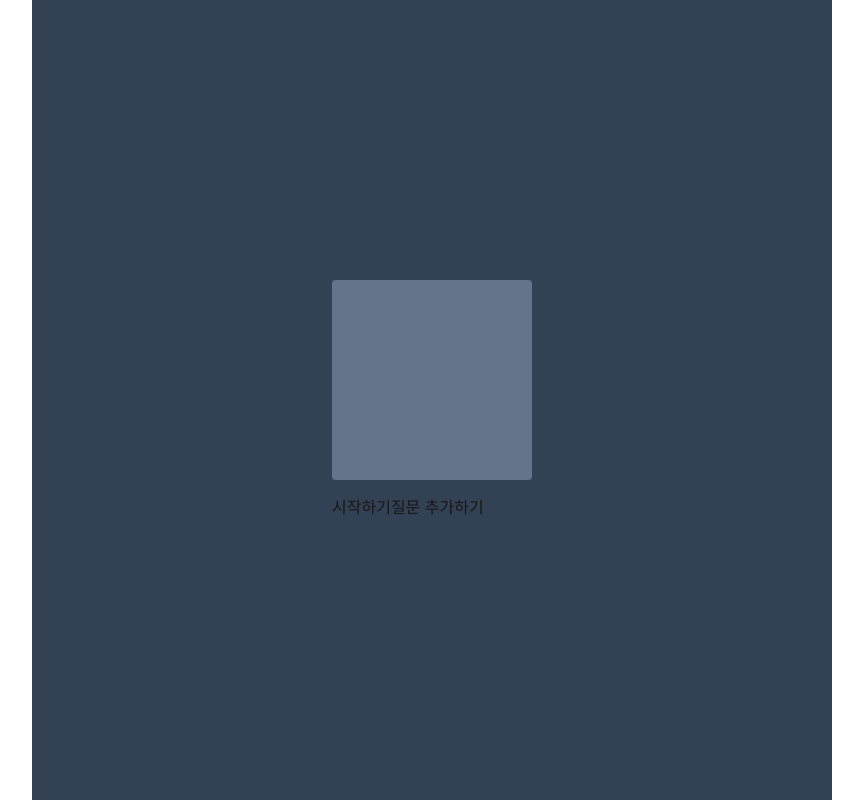
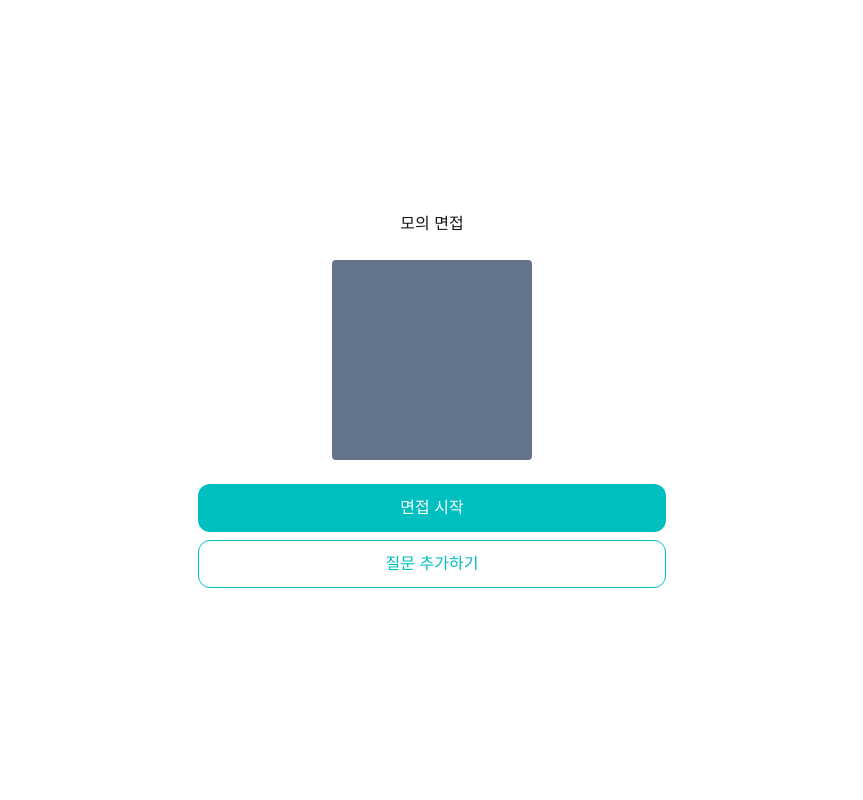
Before and after one commit to petercoco626/mock_interview, a Next.js app: page / in a window 1280 px wide. Shown: the whole page, without its empty margins (208-1071 px from the left). Built offline with nearby package versions, Linux system fonts and the light colour scheme.

Commit message:
[feat & style] 디자인 시스템 : color, button

```diff
--- a/app/(pages)/page.tsx
+++ b/app/(pages)/page.tsx
@@ -4,14 +4,15 @@ import { StartInterviewButton } from '@/components/home/start-interview-button';
 export default function Home() {
   return (
     <div className="w-full h-full flex flex-col justify-center items-center">
-      <div className="space-y-4">
+      <section className="space-y-6 w-full">
+        <h1 className="text-center">모의 면접</h1>
         {/**아이콘 */}
-        <div className="w-[200px] h-[200px] bg-slate-500 rounded" />
-        <div>
+        <div className="w-[200px] h-[200px] bg-slate-500 rounded mx-auto" />
+        <div className="space-y-2">
           <StartInterviewButton />
           <RouteQuestionPageButton />
         </div>
-      </div>
+      </section>
     </div>
   );
 }
--- a/app/layout.tsx
+++ b/app/layout.tsx
@@ -14,7 +14,7 @@ export default function RootLayout({
   return (
     <html lang="en">
       <body className="w-screen h-dvh">
-        <main className="w-full max-w-[800px] h-full p-4 box-border mx-auto bg-slate-700">
+        <main className="w-full max-w-[500px] h-full p-4 box-border mx-auto ">
           {children}
         </main>
       </body>
--- a/components/base/button.tsx
+++ b/components/base/button.tsx
@@ -1,8 +1,15 @@
+import clsx from 'clsx';
 import Link, { LinkProps } from 'next/link';
 import { ButtonHTMLAttributes, ReactNode } from 'react';
 
+type ButtonVariant = 'primary' | 'secondary';
+
+type ButtonSize = 'large' | 'middle' | 'small';
 interface BaseButtonProps {
   children: ReactNode;
+  className?: string;
+  variant?: ButtonVariant;
+  size?: ButtonSize;
 }
 
 type ButtonProps = BaseButtonProps &
@@ -15,23 +22,62 @@ type ButtonProps = BaseButtonProps &
       })
   );
 
-export function Button({ children, ...props }: ButtonProps) {
+export function Button({
+  className = '',
+  children,
+  variant = 'primary',
+  size = 'large',
+  ...props
+}: ButtonProps) {
+  const defaultButtonStyle =
+    'rounded-xl flex items-center justify-center box-border px-5 border';
+
+  const styleOnSize: Record<ButtonSize, string> = {
+    large: 'h-12 text-m_medium',
+    middle: 'h-10 text-s_medium',
+    small: 'h-8 text-xs_medium',
+  };
+
+  const styleOnVariant: Record<ButtonVariant, string> = {
+    primary: clsx(
+      'border-transparent',
+      'bg-system-green-light text-white',
+      'hover:bg-system-green hover:text-white/50',
+      'active:bg-system-green active:text-white/50',
+      'disabled:bg-system-gray disabled:text-white/50'
+    ),
+    secondary: clsx(
+      'border-system-green-light',
+      'text-system-green-light',
+      'active:bg-system-green-light/15',
+      'hover:bg-system-green-light/15',
+      'disabled:border-system-gray disabled:text-system-gray'
+    ),
+  };
+
+  const mergedClassNames = clsx(
+    className,
+    defaultButtonStyle,
+    styleOnSize[size],
+    styleOnVariant[variant]
+  );
+
   if (props.as === 'link') {
     // eslint-disable-next-line @typescript-eslint/no-unused-vars
     const { as, ...rest } = props;
 
-    return <Link {...rest}>{children}</Link>;
+    return (
+      <Link {...rest} className={mergedClassNames}>
+        {children}
+      </Link>
+    );
   }
 
   // eslint-disable-next-line @typescript-eslint/no-unused-vars
   const { as, ...rest } = props;
 
   return (
-    <button
-      type="button"
-      {...rest}
-      className="p-2 rounded flex items-center justify-center"
-    >
+    <button type="button" className={mergedClassNames} {...rest}>
       {children}
     </button>
   );
--- a/components/home/route-question-page-button.tsx
+++ b/components/home/route-question-page-button.tsx
@@ -3,7 +3,12 @@ import { Button } from '../base/button';
 
 export function RouteQuestionPageButton() {
   return (
-    <Button href={Pathname.QUESTION} as={'link'}>
+    <Button
+      href={Pathname.QUESTION}
+      as={'link'}
+      className="w-full"
+      variant="secondary"
+    >
       질문 추가하기
     </Button>
   );
--- a/components/home/start-interview-button.tsx
+++ b/components/home/start-interview-button.tsx
@@ -15,8 +15,9 @@ export function StartInterviewButton() {
           e.preventDefault();
         }
       }}
+      className="w-full"
     >
-      시작하기
+      면접 시작
     </Button>
   );
 }
--- a/package.json
+++ b/package.json
@@ -15,6 +15,7 @@
     ]
   },
   "dependencies": {
+    "clsx": "^2.1.1",
     "next": "14.2.11",
     "react": "^18",
     "react-dom": "^18"
--- a/tailwind.config.ts
+++ b/tailwind.config.ts
@@ -1,16 +1,18 @@
-import type { Config } from "tailwindcss";
+import type { Config } from 'tailwindcss';
 
 const config: Config = {
   content: [
-    "./pages/**/*.{js,ts,jsx,tsx,mdx}",
-    "./components/**/*.{js,ts,jsx,tsx,mdx}",
-    "./app/**/*.{js,ts,jsx,tsx,mdx}",
+    './pages/**/*.{js,ts,jsx,tsx,mdx}',
+    './components/**/*.{js,ts,jsx,tsx,mdx}',
+    './app/**/*.{js,ts,jsx,tsx,mdx}',
   ],
   theme: {
     extend: {
       colors: {
-        background: "var(--background)",
-        foreground: "var(--foreground)",
+        'system-green-light': '#00BFBF',
+        'system-green': '#007D7D',
+        'system-green-dark': '#005C5C',
+        'system-gray': '#CECECE',
       },
     },
   },
```
Also changed, not shown: 1 other file (tests, documents, lock files or other folders).
